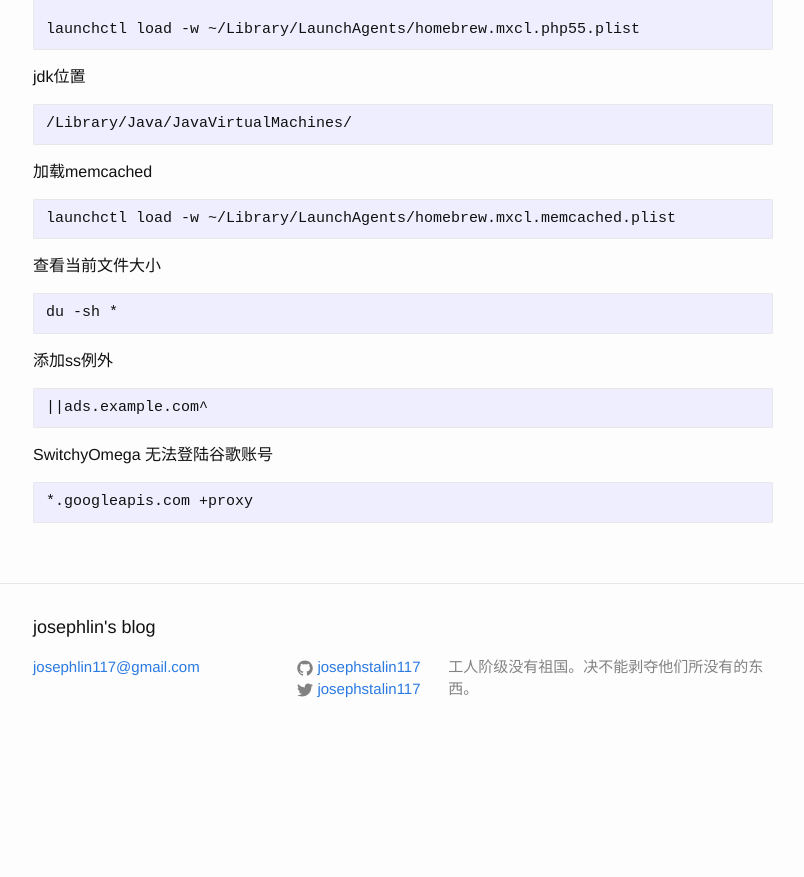
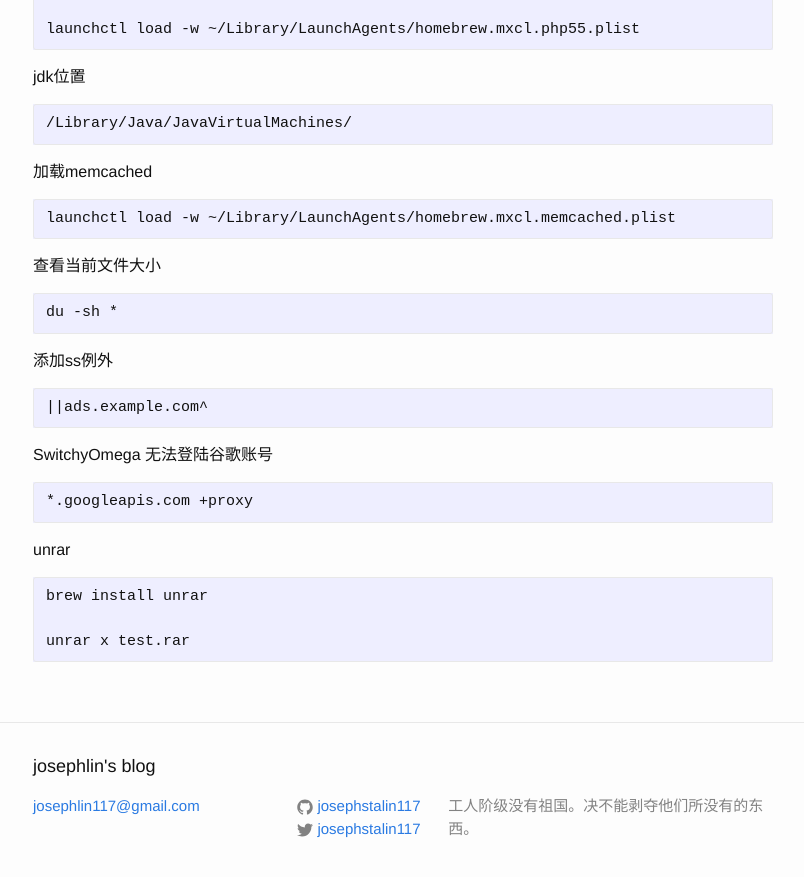
Before and after one commit to josephstalin117/josephstalin117.github.io, a Jekyll site: the page built from _posts/2016-07-03-mac.markdown, in a window 1280 px wide and 900 px high, scrolled down 2358 px. Shown: the top 877 px of the window, without its empty margins (237-1041 px from the left). Built offline with Jekyll 4.4.1, drawn with Linux system fonts in a browser that asks for light colours; before the commit the page ends 3119 px from its top, so only the background shows below that.

Commit message:
add mac unrar

````diff
--- a/_posts/2016-07-03-mac.markdown
+++ b/_posts/2016-07-03-mac.markdown
@@ -153,3 +153,10 @@ SwitchyOmega 无法登陆谷歌账号
 ```
 *.googleapis.com +proxy
 ```
+
+unrar
+```
+brew install unrar
+
+unrar x test.rar
+```
````
